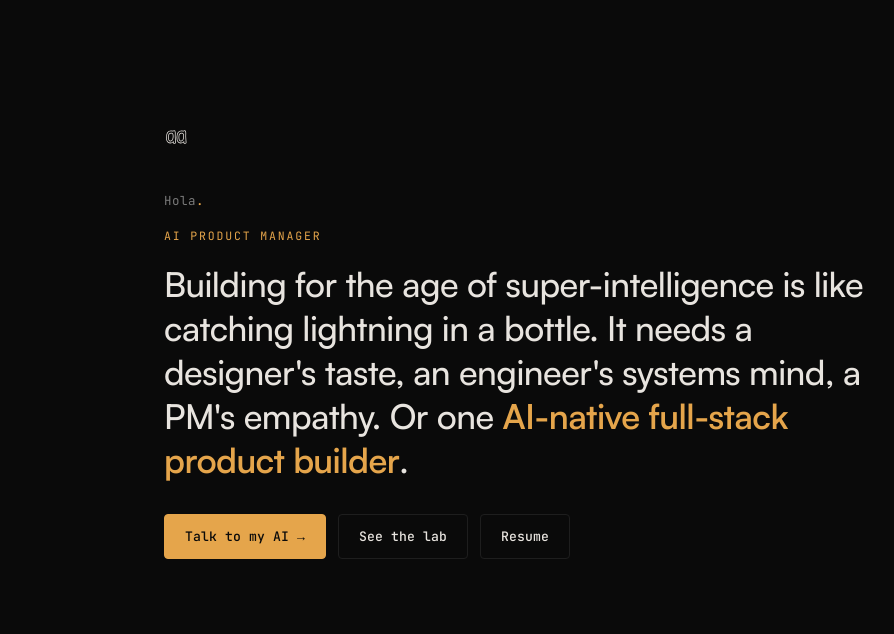
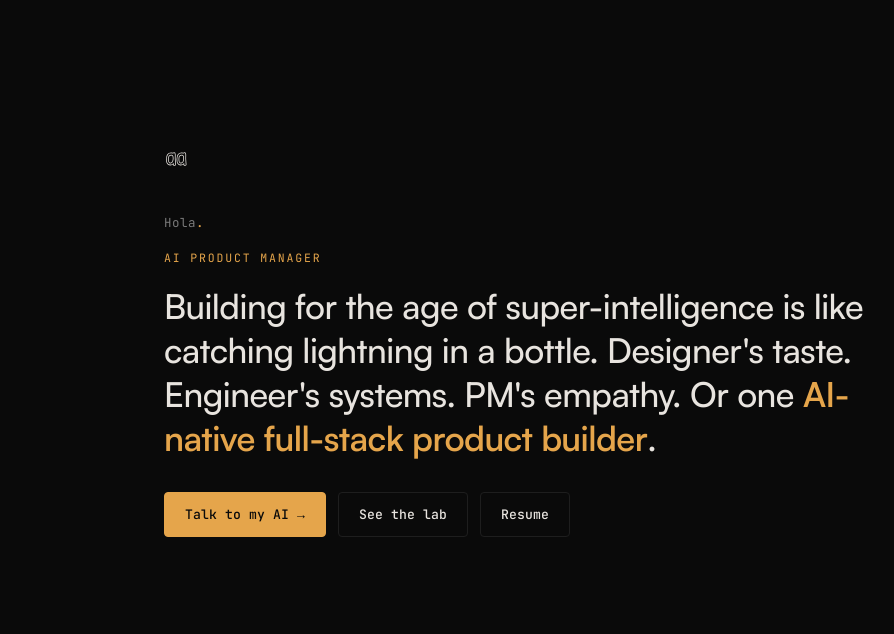
Before and after one commit to agamarora/agamarora, a website: page index.html in a window 1280 px wide. Shown: the part 78-712 px from the top of the page, without its empty margins (4-898 px from the left). Drawn offline with Linux system fonts and the light colour scheme.

Commit message:
copy: tighter landing subhead — fragment the three crafts
User said the paragraph was too much. Cut sentence 2 from
prose form ("It needs a designer's taste, an engineer's systems
mind, a PM's empathy.") to three fragments ("Designer's taste.
Engineer's systems. PM's empathy."). Each beat stands alone and
the reader parses it as a list, not a sentence to get through.

Net: 30 words → 25. Opener and payoff preserved verbatim. The
fragments also give visual breathing room at the lead-paragraph
type scale — less wall-of-text at 1.5-2.15rem sizing.

Co-Authored-By: Claude Opus 4.7 (1M context) <noreply@anthropic.com>

```diff
--- a/index.html
+++ b/index.html
@@ -304,7 +304,7 @@
     <div class="greeting-line"><span id="greeting">Hello</span><span class="dot">.</span></div>
     <div class="eyebrow">AI Product Manager</div>
     <p class="subhead">
-      Building for the age of super-intelligence is like catching lightning in a bottle. It needs a designer's taste, an engineer's systems mind, a PM's empathy. Or one <strong>AI-native full-stack product builder</strong>.
+      Building for the age of super-intelligence is like catching lightning in a bottle. Designer's taste. Engineer's systems. PM's empathy. Or one <strong>AI-native full-stack product builder</strong>.
     </p>
     <div class="actions">
       <a href="/enter" class="btn btn-primary">Talk to my AI &rarr;</a>
```
